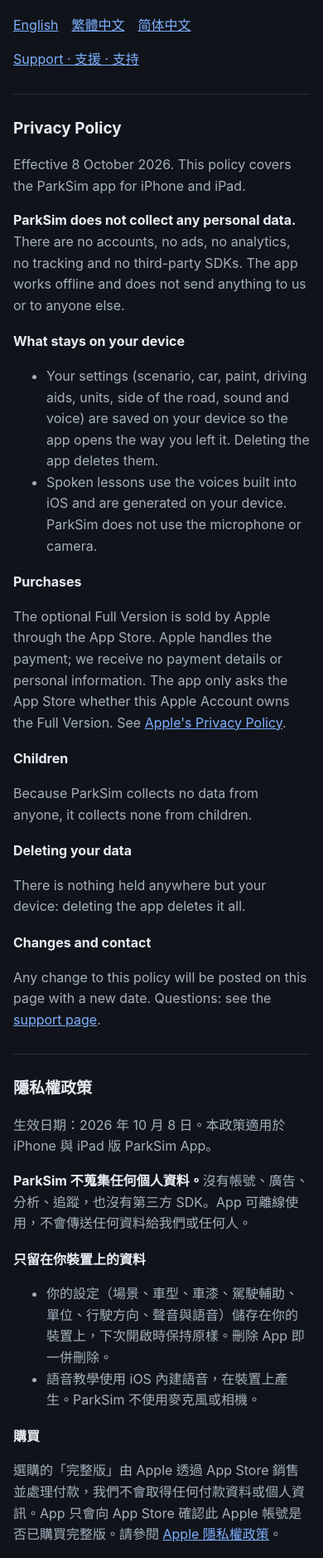
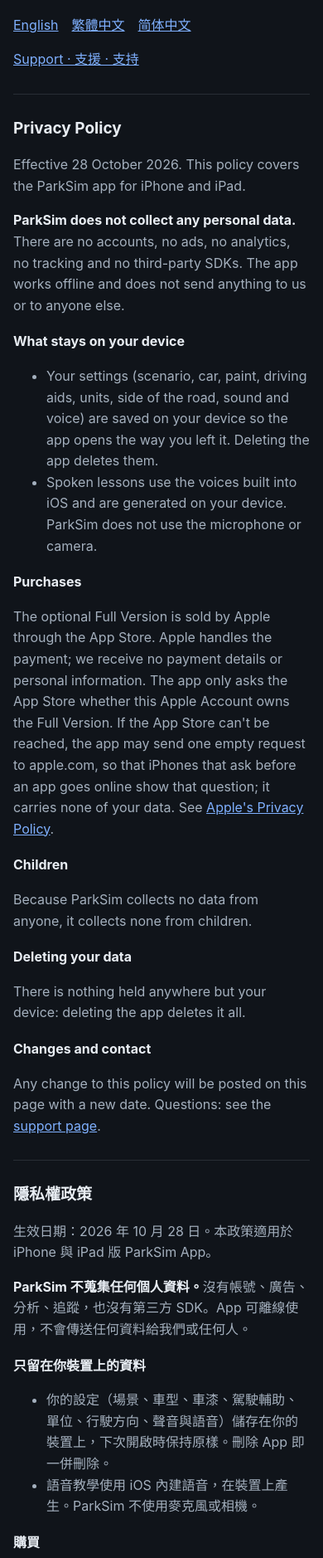
Before and after one commit to linzj/parksim-support, a plain HTML site: page privacy.html in a window 390 px wide. Shown: the part 112-1990 px from the top of the page at 83% size. Drawn offline with Linux system fonts and the light colour scheme.

Commit message:
Privacy policy: the one empty request to apple.com in 1.0.1, so mainland-China iPhones ask about network access

```diff
--- a/privacy.html
+++ b/privacy.html
@@ -30,7 +30,7 @@
 
 <section id="en" lang="en">
 <h2>Privacy Policy</h2>
-<p>Effective 8 October 2026. This policy covers the ParkSim app for iPhone and iPad.</p>
+<p>Effective 28 October 2026. This policy covers the ParkSim app for iPhone and iPad.</p>
 <p><strong>ParkSim does not collect any personal data.</strong> There are no accounts, no ads, no analytics, no tracking and no third-party SDKs. The app works offline and does not send anything to us or to anyone else.</p>
 <h3>What stays on your device</h3>
 <ul>
@@ -38,7 +38,7 @@
 <li>Spoken lessons use the voices built into iOS and are generated on your device. ParkSim does not use the microphone or camera.</li>
 </ul>
 <h3>Purchases</h3>
-<p>The optional Full Version is sold by Apple through the App Store. Apple handles the payment; we receive no payment details or personal information. The app only asks the App Store whether this Apple Account owns the Full Version. See <a href="https://www.apple.com/legal/privacy/">Apple's Privacy Policy</a>.</p>
+<p>The optional Full Version is sold by Apple through the App Store. Apple handles the payment; we receive no payment details or personal information. The app only asks the App Store whether this Apple Account owns the Full Version. If the App Store can't be reached, the app may send one empty request to apple.com, so that iPhones that ask before an app goes online show that question; it carries none of your data. See <a href="https://www.apple.com/legal/privacy/">Apple's Privacy Policy</a>.</p>
 <h3>Children</h3>
 <p>Because ParkSim collects no data from anyone, it collects none from children.</p>
 <h3>Deleting your data</h3>
@@ -49,7 +49,7 @@
 
 <section id="zh-hant" lang="zh-Hant">
 <h2>隱私權政策</h2>
-<p>生效日期：2026 年 10 月 8 日。本政策適用於 iPhone 與 iPad 版 ParkSim App。</p>
+<p>生效日期：2026 年 10 月 28 日。本政策適用於 iPhone 與 iPad 版 ParkSim App。</p>
 <p><strong>ParkSim 不蒐集任何個人資料。</strong>沒有帳號、廣告、分析、追蹤，也沒有第三方 SDK。App 可離線使用，不會傳送任何資料給我們或任何人。</p>
 <h3>只留在你裝置上的資料</h3>
 <ul>
@@ -57,7 +57,7 @@
 <li>語音教學使用 iOS 內建語音，在裝置上產生。ParkSim 不使用麥克風或相機。</li>
 </ul>
 <h3>購買</h3>
-<p>選購的「完整版」由 Apple 透過 App Store 銷售並處理付款，我們不會取得任何付款資料或個人資訊。App 只會向 App Store 確認此 Apple 帳號是否已購買完整版。請參閱 <a href="https://www.apple.com/tw/legal/privacy/">Apple 隱私權政策</a>。</p>
+<p>選購的「完整版」由 Apple 透過 App Store 銷售並處理付款，我們不會取得任何付款資料或個人資訊。App 只會向 App Store 確認此 Apple 帳號是否已購買完整版。若無法連線 App Store，App 可能向 apple.com 發出一個不含任何資料的請求，讓需要先詢問的 iPhone 跳出是否允許連網的提示。請參閱 <a href="https://www.apple.com/tw/legal/privacy/">Apple 隱私權政策</a>。</p>
 <h3>兒童</h3>
 <p>ParkSim 不向任何人蒐集資料，因此也不蒐集兒童的資料。</p>
 <h3>刪除資料</h3>
@@ -68,7 +68,7 @@
 
 <section id="zh-hans" lang="zh-Hans">
 <h2>隐私政策</h2>
-<p>生效日期：2026 年 10 月 8 日。本政策适用于 iPhone 与 iPad 版 ParkSim App。</p>
+<p>生效日期：2026 年 10 月 28 日。本政策适用于 iPhone 与 iPad 版 ParkSim App。</p>
 <p><strong>ParkSim 不收集任何个人数据。</strong>没有账号、广告、统计分析、追踪，也没有第三方 SDK。App 可离线使用，不会向我们或任何人发送数据。</p>
 <h3>只保存在你设备上的数据</h3>
 <ul>
@@ -76,7 +76,7 @@
 <li>语音教学使用 iOS 内置语音，在设备上生成。ParkSim 不使用麦克风或相机。</li>
 </ul>
 <h3>购买</h3>
-<p>可选的“完整版”由 Apple 通过 App Store 销售并处理付款，我们不会获得任何付款信息或个人信息。App 只会向 App Store 确认该 Apple 账户是否已购买完整版。参见 <a href="https://www.apple.com/legal/privacy/">Apple 隐私政策</a>。</p>
+<p>可选的“完整版”由 Apple 通过 App Store 销售并处理付款，我们不会获得任何付款信息或个人信息。App 只会向 App Store 确认该 Apple 账户是否已购买完整版。如果无法连接 App Store，App 可能向 apple.com 发送一个不含任何数据的请求，让需要先询问的 iPhone 弹出是否允许联网的提示。参见 <a href="https://www.apple.com/legal/privacy/">Apple 隐私政策</a>。</p>
 <h3>儿童</h3>
 <p>ParkSim 不向任何人收集数据，因此也不收集儿童的数据。</p>
 <h3>删除数据</h3>
```
